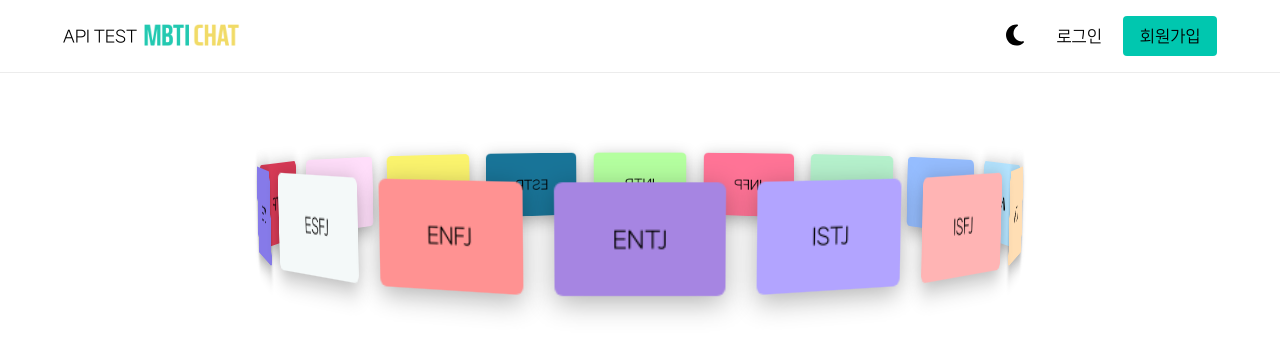
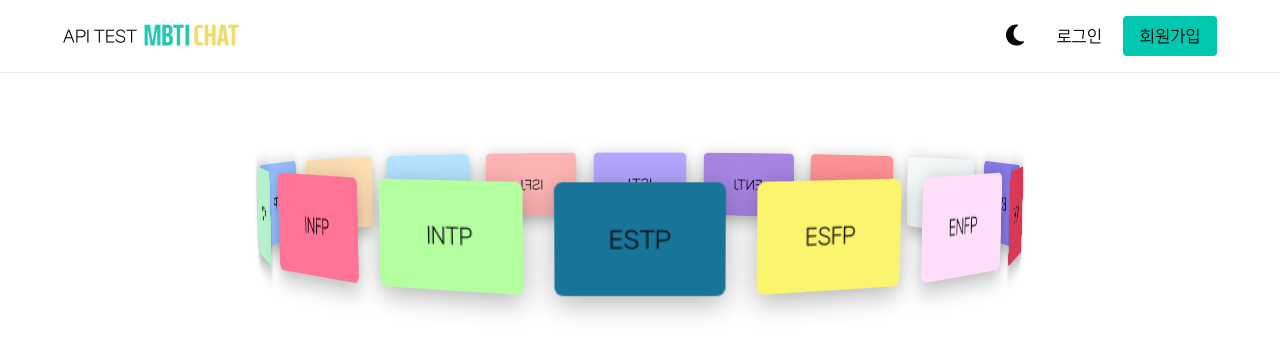
Before and after one commit to Sassy-Project/front-mbti-chat, a React (Create React App) app: page /test in a window 1280 px wide. Shown: the top 354 px of the page. Built offline with nearby package versions, Linux system fonts and the light colour scheme.

Commit message:
fix: Spin well MbtiCard

```diff
--- a/src/components/Carousel/index.tsx
+++ b/src/components/Carousel/index.tsx
@@ -1,100 +1,65 @@
+/* eslint-disable no-console */
 import { useState } from 'react';
 import MbtiCard, { Card } from '../styled-components/MbtiCard';
 import './style.scss';
 
-const CardList = [
-  {
-    mbti: 'ISTJ',
-    deg: '22.5deg',
-  },
-  {
-    mbti: 'ISFJ',
-    deg: '45deg',
-  },
-  {
-    mbti: 'INTJ',
-    deg: '67.5deg',
-  },
-  {
-    mbti: 'INFJ',
-    deg: '90deg',
-  },
-  {
-    mbti: 'ISTP',
-    deg: '112.5deg',
-  },
-  {
-    mbti: 'ISFP',
-    deg: '135deg',
-  },
-  {
-    mbti: 'INFP',
-    deg: '157.5deg',
-  },
-  {
-    mbti: 'INTP',
-    deg: '180deg',
-  },
-  {
-    mbti: 'ESTP',
-    deg: '202.5deg',
-  },
-  {
-    mbti: 'ESFP',
-    deg: '225deg',
-  },
-  {
-    mbti: 'ENFP',
-    deg: '247.5deg',
-  },
-  {
-    mbti: 'ENTP',
-    deg: '270deg',
-  },
-  {
-    mbti: 'ESTJ',
-    deg: '292.5deg',
-  },
-  {
-    mbti: 'ESFJ',
-    deg: '315deg',
-  },
-  {
-    mbti: 'ENFJ',
-    deg: '337.5deg',
-  },
-  {
-    mbti: 'ENTJ',
-    deg: '360deg',
-  },
+const mbtiList = [
+  'ESTP',
+  'ESFP',
+  'ENFP',
+  'ENTP',
+  'ESTJ',
+  'ESFJ',
+  'ENFJ',
+  'ENTJ',
+  'ISTJ',
+  'ISFJ',
+  'INFJ',
+  'INTJ',
+  'ISTP',
+  'ISFP',
+  'INFP',
+  'INTP',
 ];
 
 const Carousel = () => {
   const [selectedCard, setSelectedCard] = useState<Card>({
-    mbti: 'ENTJ', // 초기값
-    deg: '360deg',
+    mbti: 'ESTP', // 초기값
+    index: 0,
   });
+  const [stackIndex, setStackIndex] = useState<number>(0);
+
   const onClickCard = (mbti: string) => {
-    // FIXME : 마지막카드에서 첫 카드를 누를때 다음으로 이어지는게 아니라 처음으로 다시 돌아감
-    const matchingCard = CardList.find((card): any => card.mbti === mbti);
-    if (matchingCard) {
-      setSelectedCard(matchingCard);
+    const matchingCardIndex = mbtiList.indexOf(mbti);
+    const relativeIndex = calculateRelativeIndex(selectedCard.index, matchingCardIndex);
+    setSelectedCard({ mbti, index: matchingCardIndex });
+    setStackIndex((prevStackIndex) => prevStackIndex + relativeIndex);
+  };
+
+  const calculateRelativeIndex = (currentIndex: number, matchingIndex: number): number => {
+    const distance = Math.abs(currentIndex - matchingIndex);
+    if (distance > 8) {
+      return matchingIndex > 8 + currentIndex ? 16 - distance : distance - 16;
     }
+    return currentIndex - matchingIndex;
   };
+
   return (
     <div className='Carousel'>
       <div
         className='Carousel__box'
-        style={{ transform: `rotateX(-5deg) translateY(-20px) rotateY(-${selectedCard.deg})` }}
+        style={{
+          transform: `rotateX(-5deg) translateY(-20px) rotateY(${stackIndex * 22.5}deg)`,
+        }}
       >
-        {CardList &&
-          CardList.map((card: any) => {
+        {mbtiList &&
+          mbtiList.map((mbti: string, index: number): JSX.Element => {
             return (
               <MbtiCard
-                key={card.mbti}
-                mbti={card.mbti}
-                background={`var(--color-${card.mbti})`}
-                deg={card.deg}
+                key={mbti}
+                mbti={mbti}
+                background={`var(--color-${mbti})`}
+                index={index}
                 onClickCard={onClickCard}
               />
             );
--- a/src/components/styled-components/MbtiCard.tsx
+++ b/src/components/styled-components/MbtiCard.tsx
@@ -2,7 +2,7 @@ import styled from 'styled-components';
 
 export interface Card {
   mbti: string;
-  deg: string;
+  index: number;
 }
 interface MbtiCardProps extends Card {
   background: string;
@@ -10,12 +10,12 @@ interface MbtiCardProps extends Card {
 }
 interface StyledMbtiCardProps {
   background: string;
-  deg: string;
+  index: number;
 }
 const MbtiCard = (props: MbtiCardProps) => {
-  const { mbti, background, deg, onClickCard } = props;
+  const { mbti, background, index, onClickCard } = props;
   return (
-    <StyledMbtiCard background={background} deg={deg} onClick={() => onClickCard(mbti)}>
+    <StyledMbtiCard background={background} index={index} onClick={() => onClickCard(mbti)}>
       <span>{mbti}</span>
     </StyledMbtiCard>
   );
@@ -29,7 +29,7 @@ const StyledMbtiCard = styled.div<StyledMbtiCardProps>`
   width: var(--size-card);
   height: calc(var(--size-card) * 2 / 3);
   color: var(--color-text);
-  transform: ${({ deg }) => `rotateY(${deg})`} translateZ(calc(var(--size-card) * 3));
+  transform: ${({ index }) => `rotateY(${index * 22.5}deg)`} translateZ(calc(var(--size-card) * 3));
   box-shadow: 0 5px 20px rgba(0, 0, 0, 0.3);
   border-radius: 6px;
   transform-origin: center;
```
